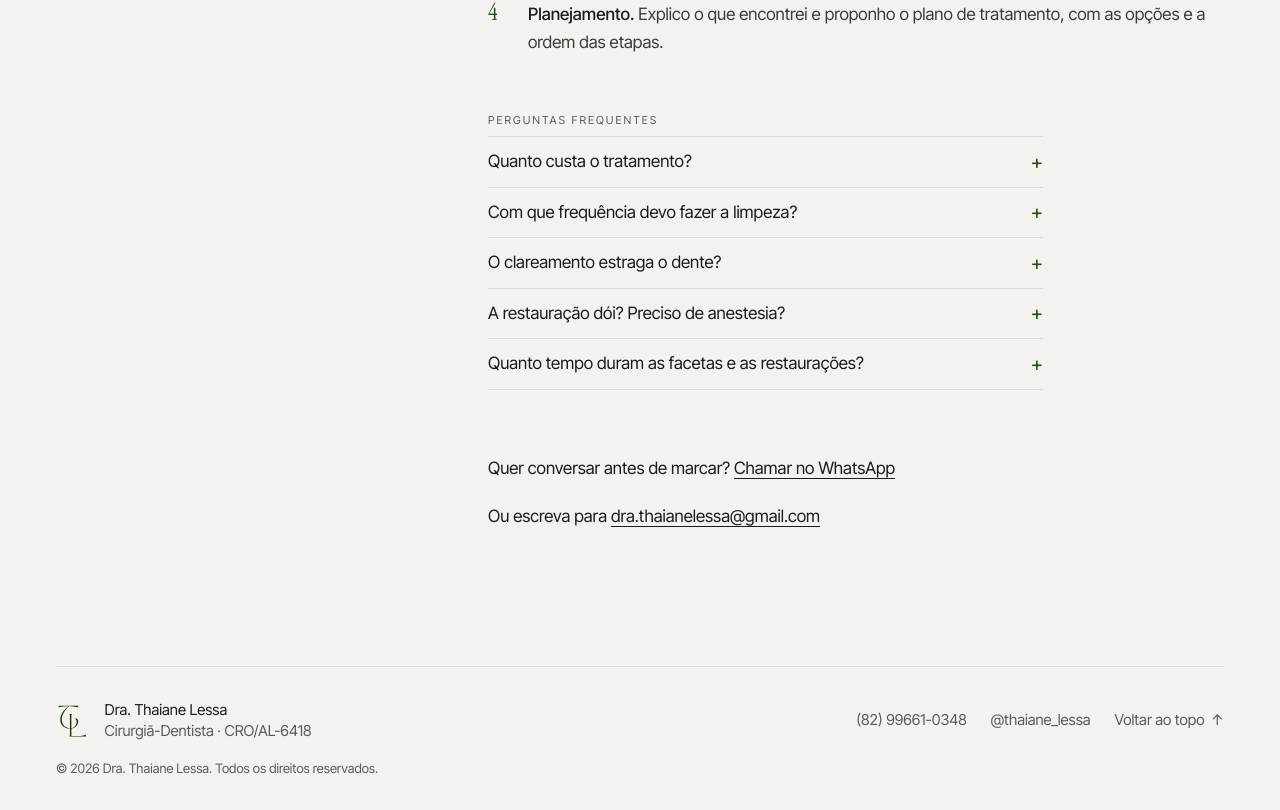
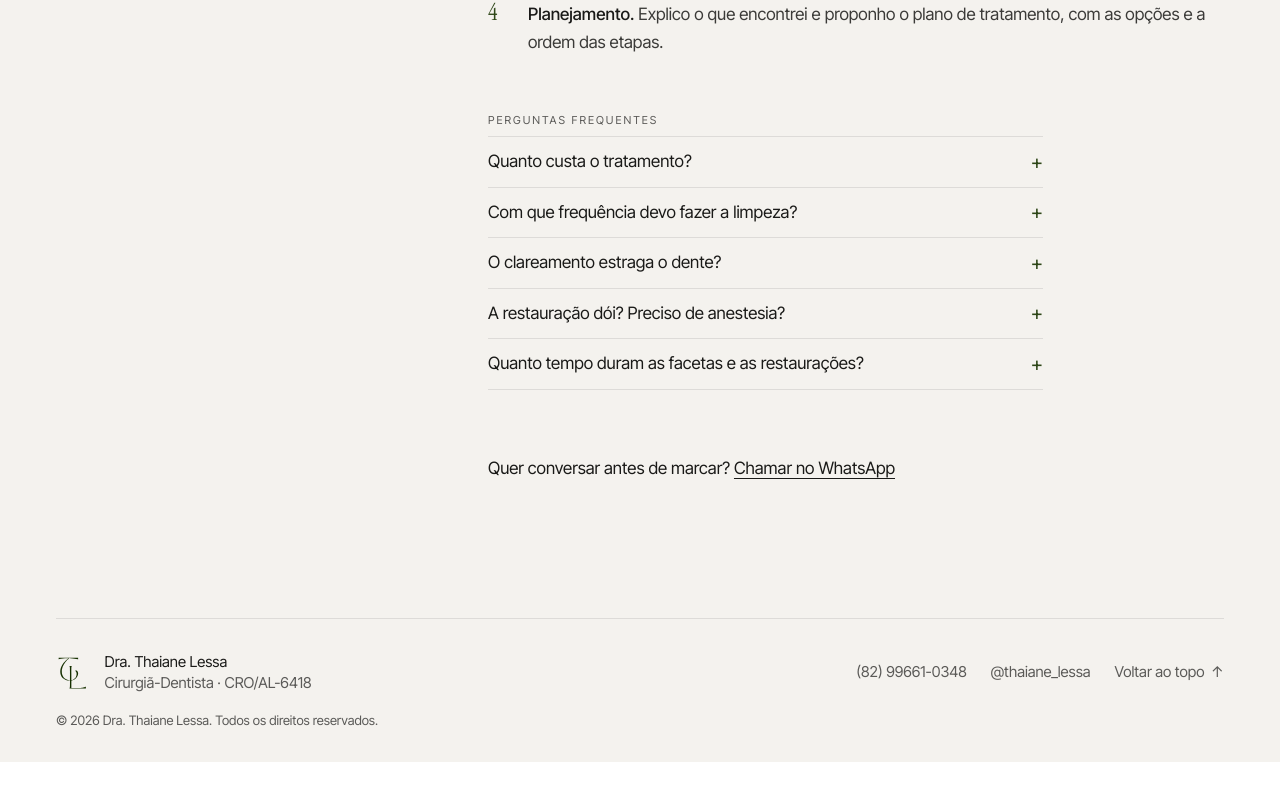
Before and after one commit to portelav/landing-drathaiane, a Next.js app: page / in a window 1280 px wide. Shown: the part 11011-11821 px from the top of the page. After the commit the page ends 11773 px from the top, so only its background shows below. Built offline with nearby package versions, Linux system fonts and the light colour scheme; no server answers.

Commit message:
feat(contact): drop the email, WhatsApp is the only written channel

```diff
--- a/src/components/contact-section.tsx
+++ b/src/components/contact-section.tsx
@@ -2,8 +2,6 @@ import Image from "next/image";
 import {
   ACCESSIBILITY,
   ADDRESS_LINES,
-  EMAIL,
-  EMAIL_HREF,
   HOURS,
   MAP_SRC,
   PARKING,
@@ -213,12 +211,6 @@ export function ContactSection() {
                 <span className="sr-only"> (abre em nova aba)</span>
               </a>
             </p>
-            <p className="mt-1 text-[1.0625rem] leading-[1.65]">
-              Ou escreva para{" "}
-              <a href={EMAIL_HREF} className={LINK}>
-                {EMAIL}
-              </a>
-            </p>
           </div>
         </div>
       </div>
--- a/src/lib/contact.ts
+++ b/src/lib/contact.ts
@@ -12,8 +12,6 @@ const WHATSAPP_MESSAGE =
 export const WHATSAPP_HREF = `https://wa.me/5582996610348?text=${encodeURIComponent(WHATSAPP_MESSAGE)}`;
 export const INSTAGRAM_HANDLE = "@thaiane_lessa";
 export const INSTAGRAM_HREF = "https://instagram.com/thaiane_lessa";
-export const EMAIL = "dra.thaianelessa@gmail.com";
-export const EMAIL_HREF = `mailto:${EMAIL}`;
 
 /**
  * Where the practice is and when it is open. The office address only, never a
```
